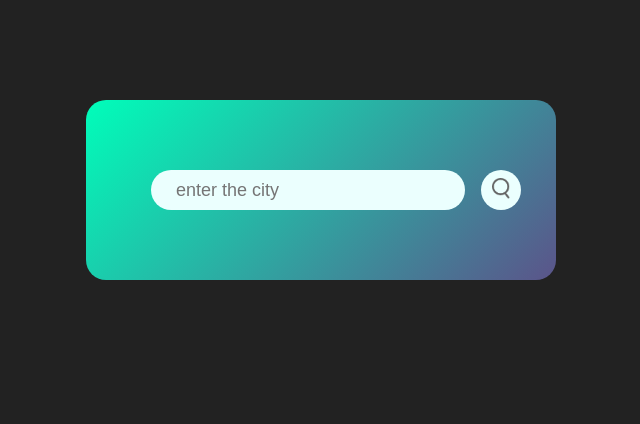
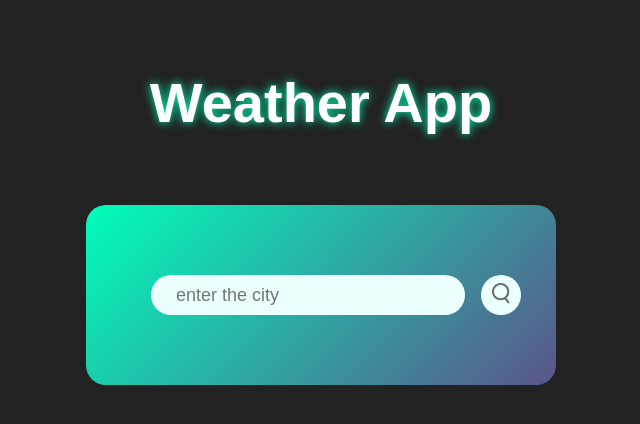
Before and after one commit to Yamini3454/weatherApp, a plain HTML site: page index.html in a window 1280 px wide. Shown: the whole page, without its empty margins (319-959 px from the left). Drawn offline with Linux system fonts and the light colour scheme.

Commit message:
initial commit

```diff
--- a/index.html
+++ b/index.html
@@ -7,6 +7,7 @@
     <title>Weather APP</title>
 </head>
 <body>
+<h1>Weather App</h1>
 <div class="card">
     <div class="search">
         <input type="text" class="input" placeholder="enter the city" spellcheck="false">
--- a/style.css
+++ b/style.css
@@ -9,12 +9,20 @@ body{
     background: #222;
 }
 
+h1{
+    color: #fff;
+    text-align: center;
+    margin-top: 70px;
+    font-size: 56px;
+    font-weight: 600;
+    text-shadow: #00feba 0px 0px 10px;
+}
 .card{
     width: 90%;
     max-width: 470px;
     background: linear-gradient(135deg, #00feba, #5b548a);
     color: #fff;
-    margin: 100px auto 0;
+    margin: 70px auto 0;
     padding: 40px 35px;
     border-radius: 20px;
     text-align: center;
```
